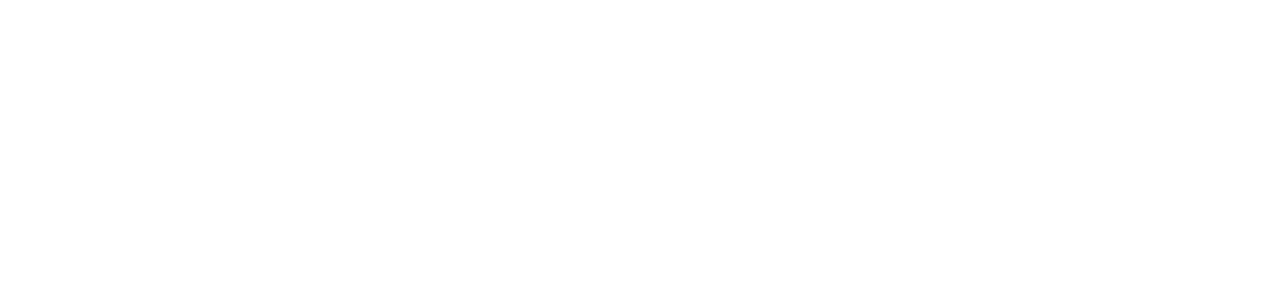
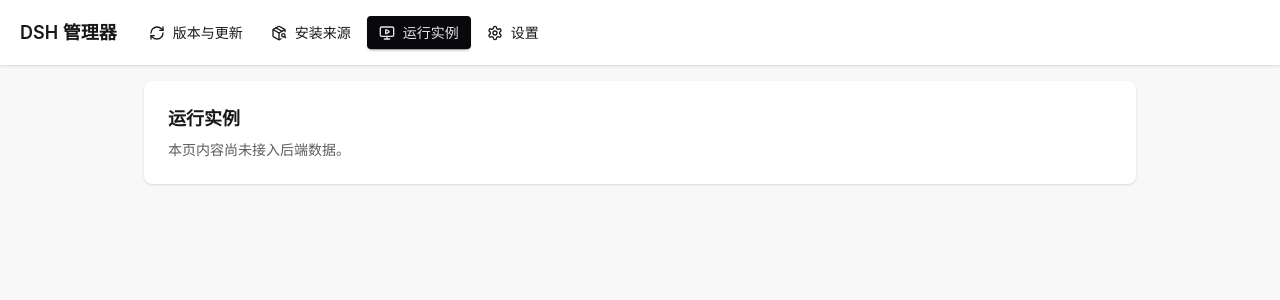
Before and after one commit to hilariouhiss/dsh-manager, a Vue app: page /#/instance in a window 1280 px wide. Before the commit this address had no page. Shown: the top 300 px of the page. Built offline with nearby package versions, Linux system fonts and the light colour scheme.

Commit message:
feat: 落地前端外壳的路由表、导航与视图懒加载

```diff
--- a/src/App.vue
+++ b/src/App.vue
@@ -1,7 +1,16 @@
 <script setup lang="ts">
 import { RouterView } from "vue-router";
+import AppNav from "./components/AppNav.vue";
 </script>
 
 <template>
-  <RouterView />
+  <div class="min-h-screen bg-base-200">
+    <header class="navbar bg-base-100 shadow-sm">
+      <span class="px-3 text-lg font-semibold">DSH 管理器</span>
+      <AppNav />
+    </header>
+    <main class="mx-auto w-full max-w-5xl p-4">
+      <RouterView />
+    </main>
+  </div>
 </template>
--- /dev/null
+++ b/src/components/AppNav.vue
@@ -0,0 +1,15 @@
+<script setup lang="ts">
+import { RouterLink } from "vue-router";
+import { navItems } from "../router";
+</script>
+
+<template>
+  <ul class="menu menu-horizontal gap-1 px-2">
+    <li v-for="item in navItems" :key="item.path">
+      <RouterLink :to="item.path" active-class="menu-active">
+        <component :is="item.icon" class="size-4" aria-hidden="true" />
+        {{ item.title }}
+      </RouterLink>
+    </li>
+  </ul>
+</template>
--- a/src/main.ts
+++ b/src/main.ts
@@ -1,6 +1,7 @@
 import "./style.css";
 import { createApp } from "vue";
+import { createPinia } from "pinia";
 import App from "./App.vue";
 import { createAppRouter } from "./router";
 
-createApp(App).use(createAppRouter()).mount("#app");
+createApp(App).use(createPinia()).use(createAppRouter()).mount("#app");
--- a/src/router/index.ts
+++ b/src/router/index.ts
@@ -1,22 +1,67 @@
-import { defineComponent, h } from "vue";
+import type { Component } from "vue";
 import {
   createRouter,
   createWebHashHistory,
   type RouteRecordRaw,
+  type RouteRecordSingleView,
   type Router,
   type RouterHistory,
 } from "vue-router";
+import { MonitorPlay, PackageSearch, RefreshCw, Settings } from "@lucide/vue";
 
-/** 骨架占位视图：T-S4 用四个真实视图替换它。 */
-const ShellPlaceholder = defineComponent({
-  name: "ShellPlaceholder",
-  render: () => h("p", { class: "p-6" }, "DSH Manager 骨架已就绪"),
+/** 四个视图平级，路径/路由名照抄设计文档 §6.3 的路由表。 */
+const viewRoutes: RouteRecordSingleView[] = [
+  {
+    path: "/version",
+    name: "version",
+    component: () => import("../views/VersionView.vue"),
+    meta: { title: "版本与更新", icon: RefreshCw },
+  },
+  {
+    path: "/origin",
+    name: "origin",
+    component: () => import("../views/OriginView.vue"),
+    meta: { title: "安装来源", icon: PackageSearch },
+  },
+  {
+    path: "/instance",
+    name: "instance",
+    component: () => import("../views/InstanceView.vue"),
+    meta: { title: "运行实例", icon: MonitorPlay },
+  },
+  {
+    path: "/settings",
+    name: "settings",
+    component: () => import("../views/SettingsView.vue"),
+    meta: { title: "设置", icon: Settings },
+  },
+];
+
+/** 导航项：路径、标题、图标三者同源于路由表（设计文档 §6.3「导航栏与路由同源」）。 */
+export interface NavItem {
+  path: string;
+  title: string;
+  icon: Component;
+}
+
+export const routes: RouteRecordRaw[] = [
+  { path: "/", redirect: { name: "version" } },
+  ...viewRoutes,
+  { path: "/:pathMatch(.*)*", redirect: { name: "version" } },
+];
+
+/** 导航项由路由表生成，不另维护一份标签清单。 */
+export const navItems: NavItem[] = viewRoutes.flatMap((route) => {
+  const title = route.meta?.title;
+  const icon = route.meta?.icon;
+  if (typeof title !== "string" || icon === undefined) {
+    return [];
+  }
+  return [{ path: route.path, title, icon: icon as Component }];
 });
 
-export const routes: RouteRecordRaw[] = [{ path: "/", name: "shell", component: ShellPlaceholder }];
-
 /**
- * 工厂函数：生产用哈希历史，测试注入 createMemoryHistory（设计文档 §6.3）。
+ * 工厂函数：生产用哈希历史（桌面应用无服务端处理路径回退），测试注入 createMemoryHistory。
  * 本模块不在导入时创建 router，测试才能在无 DOM 的 Node 环境里导入 routes。
  */
 export function createAppRouter(history: RouterHistory = createWebHashHistory()): Router {
--- /dev/null
+++ b/src/views/InstanceView.vue
@@ -0,0 +1,10 @@
+<script setup lang="ts"></script>
+
+<template>
+  <section class="card bg-base-100 shadow-sm">
+    <div class="card-body">
+      <h2 class="card-title">运行实例</h2>
+      <p class="text-sm opacity-70">本页内容尚未接入后端数据。</p>
+    </div>
+  </section>
+</template>
--- /dev/null
+++ b/src/views/OriginView.vue
@@ -0,0 +1,10 @@
+<script setup lang="ts"></script>
+
+<template>
+  <section class="card bg-base-100 shadow-sm">
+    <div class="card-body">
+      <h2 class="card-title">安装来源</h2>
+      <p class="text-sm opacity-70">本页内容尚未接入后端数据。</p>
+    </div>
+  </section>
+</template>
--- /dev/null
+++ b/src/views/SettingsView.vue
@@ -0,0 +1,10 @@
+<script setup lang="ts"></script>
+
+<template>
+  <section class="card bg-base-100 shadow-sm">
+    <div class="card-body">
+      <h2 class="card-title">设置</h2>
+      <p class="text-sm opacity-70">本页内容尚未接入后端数据。</p>
+    </div>
+  </section>
+</template>
--- /dev/null
+++ b/src/views/VersionView.vue
@@ -0,0 +1,10 @@
+<script setup lang="ts"></script>
+
+<template>
+  <section class="card bg-base-100 shadow-sm">
+    <div class="card-body">
+      <h2 class="card-title">版本与更新</h2>
+      <p class="text-sm opacity-70">本页内容尚未接入后端数据。</p>
+    </div>
+  </section>
+</template>
```
Also changed, not shown: 2 other files (tests, documents, lock files or other folders).
